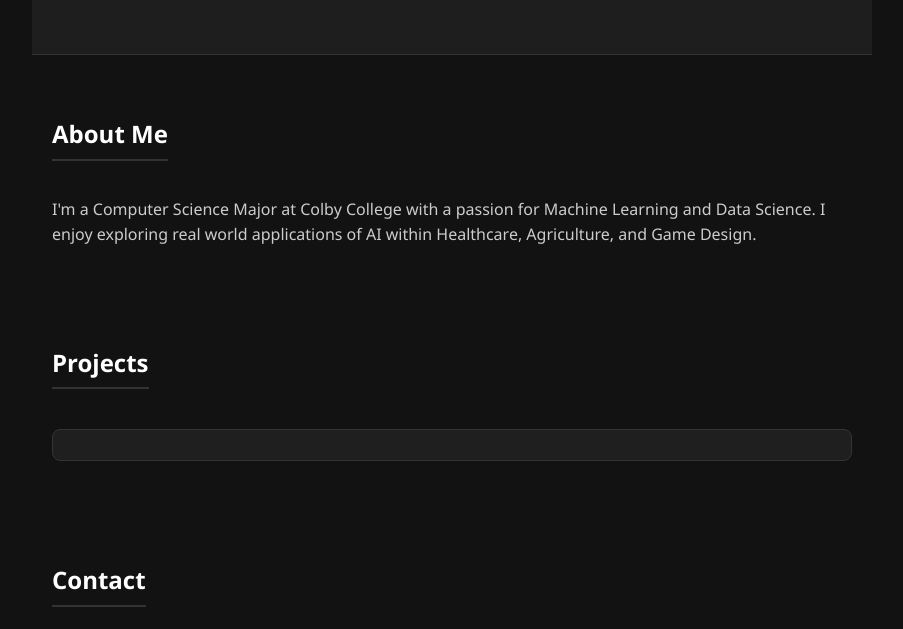
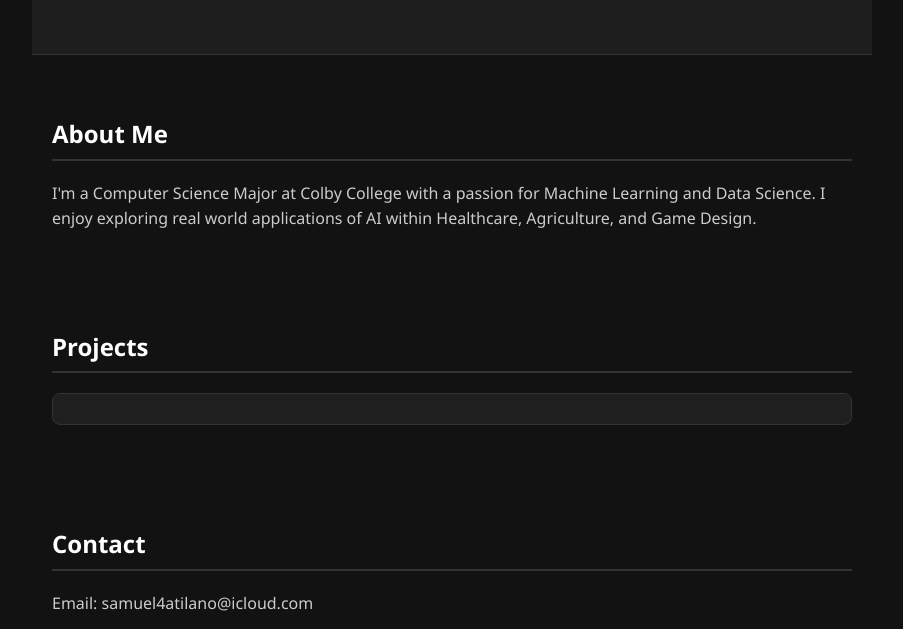
Before and after one commit to sam-atil/sam-atil.github.io, a plain HTML site: page index.html in a window 1280 px wide. Shown: the part 153-782 px from the top of the page, without its empty margins (188-1091 px from the left). Drawn offline with Linux system fonts and the light colour scheme.

Commit message:
Update portfolio content

```diff
--- a/styles.css
+++ b/styles.css
@@ -40,10 +40,8 @@ header p {
 section h2 {
     border-bottom: 2px solid #333;
     padding-bottom: 5px;
-    margin: 40px auto 20px auto;
+    margin-top: 40px;
     color: #ffffff;
-    text-align: center;
-    display: inline-block;
 }
 
 /* Paragraphs */
```
